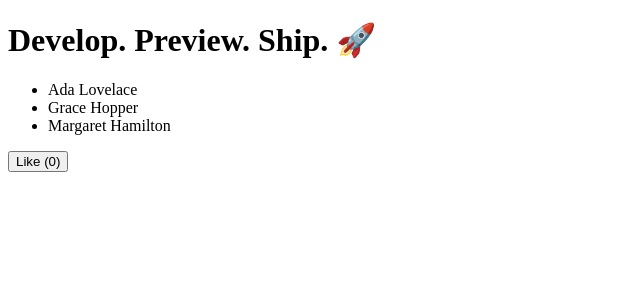
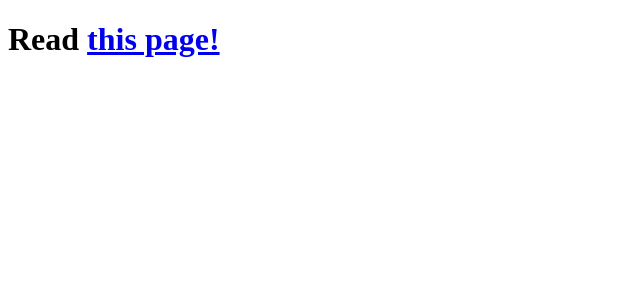
Before and after one commit to KucharekSzymon/next-intro, a Next.js app: page / in a window 1280 px wide. Shown: the top 300 px of the page, without its empty margins (0-640 px from the left). Built offline with nearby package versions, Linux system fonts and the light colour scheme.

Commit message:
[#] Links added

```diff
--- a/pages/index.js
+++ b/pages/index.js
@@ -1,27 +1,17 @@
 import { useState } from 'react';
+import Link from 'next/link';
+
 function Header({ title }) {
-  return <h1>{title ? title : 'Default title'}</h1>;
+return(
+  <h1 className="title">
+    Read <Link href="/posts/first-post">this page!</Link>
+  </h1>
+)
 }
 
 export default function HomePage() {
-  const names = ['Ada Lovelace', 'Grace Hopper', 'Margaret Hamilton'];
-
-  const [likes, setLikes] = useState(0);
-
-  function handleClick() {
-    setLikes(likes + 1);
-  }
 
   return (
-    <div>
-      <Header title="Develop. Preview. Ship. 🚀" />
-      <ul>
-        {names.map((name) => (
-          <li key={name}>{name}</li>
-        ))}
-      </ul>
-
-      <button onClick={handleClick}>Like ({likes})</button>
-    </div>
+    <Header/>
   );
 }
```
Also changed, not shown: pages/posts/first-post.js (+10 -1 lines).
